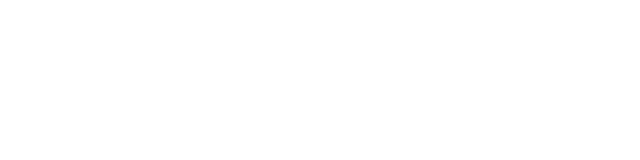
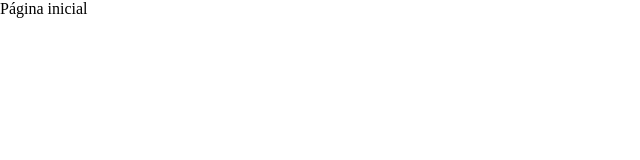
Before and after one commit to caamag/portifolio, a React (Vite) app: page / in a window 1280 px wide. Shown: the top 160 px of the page, without its empty margins (0-640 px from the left). Built offline with nearby package versions, Linux system fonts and the light colour scheme.

Commit message:
Initial setup

```diff
--- a/src/App.tsx
+++ b/src/App.tsx
@@ -1,5 +1,13 @@
+import { GobalStyle } from "./global/styles";
+import Router from "./router";
+
 const App = () => {
-  return <></>;
+  return (
+    <>
+      <GobalStyle />
+      <Router />
+    </>
+  );
 };
 
 export default App;
--- /dev/null
+++ b/src/global/colors.ts
@@ -0,0 +1,7 @@
+export const Colors = {
+  black: "rgb(36, 38, 43)",
+  white: "rgb(210, 210, 210)",
+  brown: "rgb(181, 163, 114)",
+  darkGray: "rgb(63, 64, 69)",
+  gray: "rgb(139, 139, 141)",
+};
--- /dev/null
+++ b/src/global/styles.ts
@@ -0,0 +1,19 @@
+import { createGlobalStyle } from "styled-components";
+
+export const GobalStyle = createGlobalStyle`
+    * {
+        padding: 0px;
+        margin: 0px;
+        border: 0px;
+    }
+
+    html {
+        scroll-behavior: smooth;
+    }
+
+    body {}
+
+    button {
+        cursor: pointer;
+    }
+`;
--- /dev/null
+++ b/src/pages/home/index.tsx
@@ -0,0 +1,7 @@
+import * as _ from "./style";
+
+const HomePage = () => {
+  return <_.HomeContainer>Página inicial</_.HomeContainer>;
+};
+
+export default HomePage;
--- /dev/null
+++ b/src/pages/home/style.ts
@@ -0,0 +1,3 @@
+import styled from "styled-components";
+
+export const HomeContainer = styled.div``;
--- /dev/null
+++ b/src/router.tsx
@@ -0,0 +1,16 @@
+import { BrowserRouter, Routes, Route } from "react-router-dom";
+
+//pages
+import HomePage from "./pages/home";
+
+const Router = () => {
+  return (
+    <BrowserRouter>
+      <Routes>
+        <Route path="/" element={<HomePage />} />
+      </Routes>
+    </BrowserRouter>
+  );
+};
+
+export default Router;
```
Also changed, not shown: src/assets/model-1.jpeg (added), src/assets/model-2.jpeg (added).
